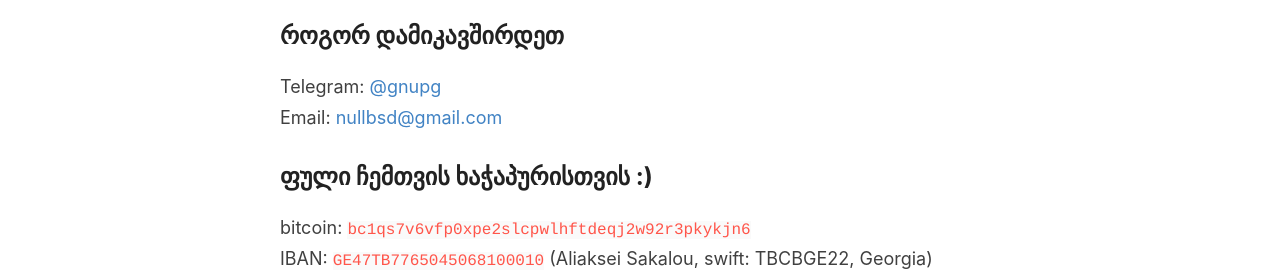
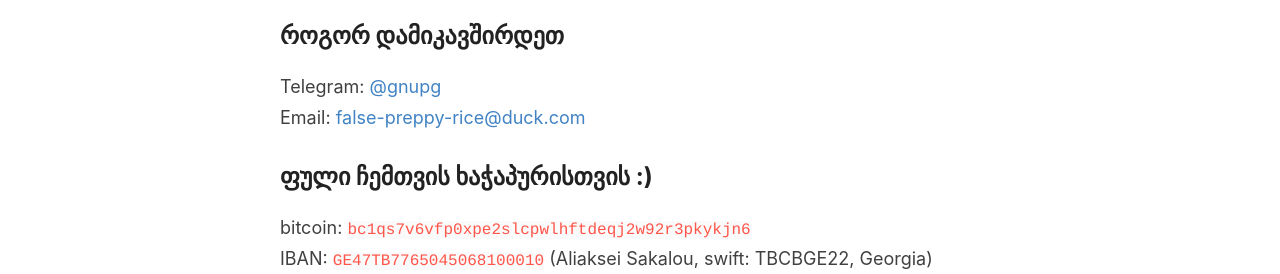
Before and after one commit to canirun/canirun.github.io, a Jekyll site: the page built from _pages/ge.md, in a window 1280 px wide. Shown: the part 1560-1834 px from the top of the page. Built offline with Jekyll 4.4.1, drawn with Linux system fonts in a browser that asks for light colours.

Commit message:
Update ge.md

```diff
--- a/_pages/ge.md
+++ b/_pages/ge.md
@@ -38,7 +38,7 @@ permalink: /ge/
 ## როგორ დამიკავშირდეთ
 
 Telegram: <a href="https://t.me/gnupg">@gnupg</a><br>
-Email: <a href="mailto:nullbsd@gmail.com">nullbsd@gmail.com</a>
+Email: <a href="mailto:false-preppy-rice@duck.com">false-preppy-rice@duck.com</a>
 
 ## ფული ჩემთვის ხაჭაპურისთვის :)
 
```
